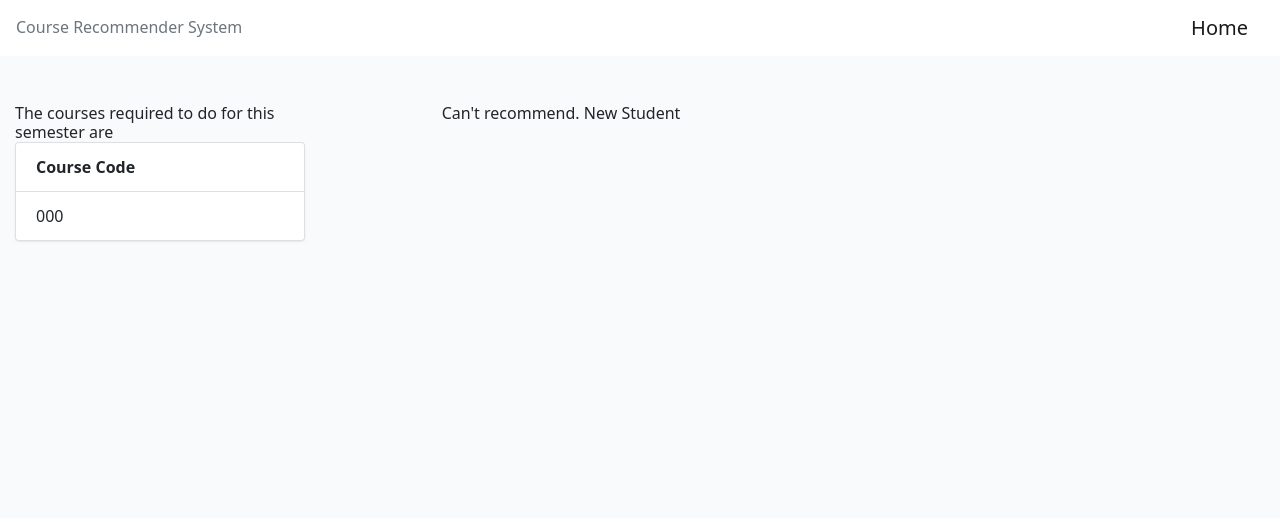
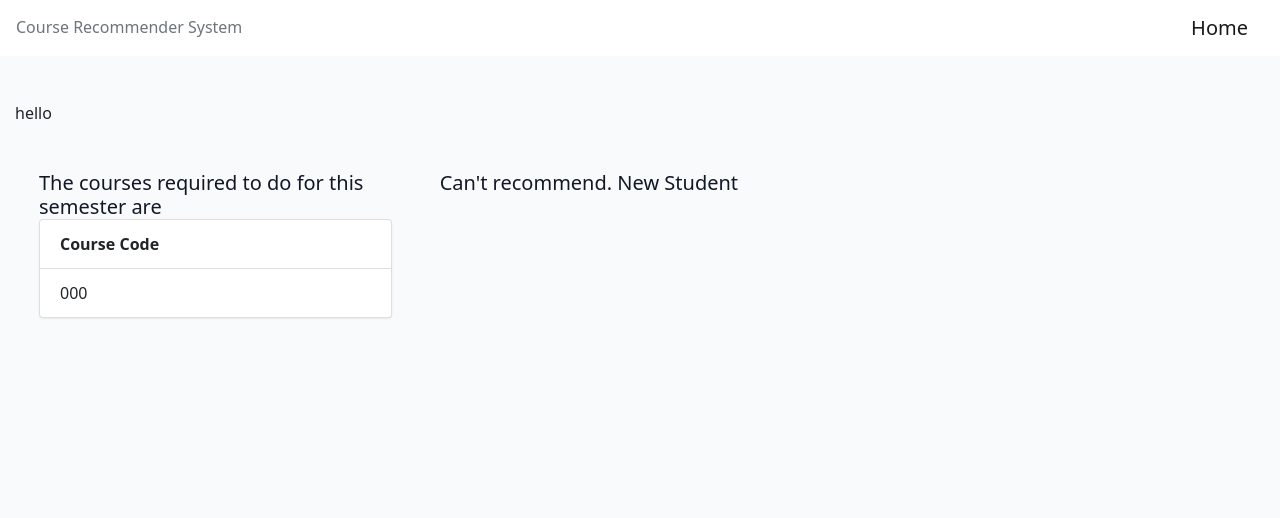
Before and after one commit to temitayopelumi/Course-Recommender-System, a Flask app: template templates/next.html in a window 1280 px wide. Shown: the top 518 px of the page. Run offline with Flask 2, Linux system fonts and the light colour scheme; tables that the repository leaves empty hold one stand-in row (values such as "Sample post"); the template is opened without the code that fills it: values that come from a table or form of the project are taken from there, most other values are stand-ins (such as "Sample title", 1, 10 or a date in 2020); style sheets or scripts are compiled from the project's sources; some libraries are stand-ins or nearby versions.

Commit message:
fixed bug

```diff
--- a/templates/next.html
+++ b/templates/next.html
@@ -1,46 +1,47 @@
 {% extends "base.html" %} {% block content %}
-<div class="row">
-  <div class="col-md-3">
-    <h4>The courses required to do for this semester are</h4>
+<div class="mt-10 sm:mt-0">
+  <h4>hello</h4>
+  <div class="md:grid md:grid-cols-3 md:gap-6">
+    <div class="md:col-span-1">
+      <div class="px-4 sm:px-0 pt-5">
+        <h4 class="text-xl font-medium leading-6 text-gray-900">The courses required to do for this semester are</h4>
         <ol class="list-group list-group-numbered">
           <li class="list-group-item"><strong>Course Code</strong></li>
           {% for course in courses %}
           <li class="list-group-item">
             <tr>
-          <td scope="row">{{course['course_code']}}</td>
+              <td scope="row block text-sm font-medium text-gray-700">{{course['course_code']}}</td>
             </tr>
           </li>
           {% endfor %}
         </ol>
       </div>
-  <div class="col-md-1"></div>
-  <div class="col-md-7">
+    </div>
+
+    <div class="mt-5 md:mt-0 md:col-span-2">
       {% if unit > 1 %}
-    <h4>Enter Student's Current GP and Grade in Previous Attempted Courses</h4>
-    <div class=" text-center">
+      <h4 class="text-xl font-medium leading-6 text-gray-900">Enter Student's Current GP and Grade in Previous Attempted
+        Courses</h4>
+
       <form id="regForm">
+        <div class="shadow overflow-hidden sm:rounded-md ">
+          <div class="px-4 py-5 bg-white sm:p-6">
             <div class="text-left form-group ">
-          <label class="text-left font-weight-bold"
-            >Student's Last Cummulative Grade point<span
-              class="text-danger"
-            >
-              *</span
-            ></label
-          >
+              <label class="block text-sm font-medium text-gray-700">Student's Last Cummulative Grade point<span
+                  class="text-danger">
+                  *</span></label>
               <p><input
-            class="form-control"
-            oninput="this.className = ''"
-            name="gpa"
-            placeholder="Enter student's last Cpga"
-
-          /></p>
+                  class="focus:ring-indigo-500 focus:border-indigo-500 flex-1 block w-full rounded-none rounded-r-md sm:text-sm border-gray-300"
+                  oninput="this.className = ''" name="gpa" placeholder="Enter student's last Cpga" /></p>
             </div>
             <!-- One "tab" for each step in the form: -->
             {% if p1H %}
             <div class="tab text-left font-weight-bold">Part One Harmattan Semester: <br><br>
               {% for p in p1H %}
-            <label class="text-left" for="">{{p['course_code']}}</label>
-          <p><input class="form-control" placeholder="Enter student's Grade..." oninput="this.className = ''" name="{{p['course_code']}}"></p>
+              <label class="block text-sm font-medium text-gray-700" for="">{{p['course_code']}}</label>
+              <p><input
+                  class="focus:ring-indigo-500 focus:border-indigo-500 flex-1 block w-full rounded-none rounded-r-md sm:text-sm border-gray-300"
+                  placeholder="Enter student's Grade..." oninput="this.className = ''" name="{{p['course_code']}}"></p>
               {% endfor %}
             </div>
             {% endif %}
@@ -48,8 +49,10 @@
             {% if p1R %}
             <div class="tab text-left font-weight-bold">Part One Rain Semester: <br><br>
               {% for p in p1R %}
-          <label class="text-left" for="">{{p['course_code']}}</label>
-        <p><input class="form-control" placeholder="First name..." oninput="this.className = ''" name="{{p['course_code']}}"></p>
+              <label class="block text-sm font-medium text-gray-700" for="">{{p['course_code']}}</label>
+              <p><input
+                  class="focus:ring-indigo-500 focus:border-indigo-500 flex-1 block w-full rounded-none rounded-r-md sm:text-sm border-gray-300"
+                  placeholder="First name..." oninput="this.className = ''" name="{{p['course_code']}}"></p>
               {% endfor %}
             </div>
             {% endif %}
@@ -57,8 +60,10 @@
             {% if p2H %}
             <div class="tab text-left font-weight-bold">Part Two Harmattan Semester: <br><br>
               {% for p in p2H %}
-          <label class="text-left" for="">{{p['course_code']}}</label>
-        <p><input class="form-control" placeholder="First name..." oninput="this.className = ''" name="{{p['course_code']}}"></p>
+              <label class="block text-sm font-medium text-gray-700" for="">{{p['course_code']}}</label>
+              <p><input
+                  class="focus:ring-indigo-500 focus:border-indigo-500 flex-1 block w-full rounded-none rounded-r-md sm:text-sm border-gray-300"
+                  placeholder="First name..." oninput="this.className = ''" name="{{p['course_code']}}"></p>
               {% endfor %}
             </div>
             {% endif %}
@@ -66,8 +71,10 @@
             {% if p2R %}
             <div class="tab text-left font-weight-bold">Part Two Rain Semester: <br><br>
               {% for p in p2R %}
-          <label class="text-left" for="">{{p['course_code']}}</label>
-        <p><input class="form-control" placeholder="First name..." oninput="this.className = ''" name="{{p['course_code']}}"></p>
+              <label class="block text-sm font-medium text-gray-700" for="">{{p['course_code']}}</label>
+              <p><input
+                  class="focus:ring-indigo-500 focus:border-indigo-500 flex-1 block w-full rounded-none rounded-r-md sm:text-sm border-gray-300"
+                  placeholder="First name..." oninput="this.className = ''" name="{{p['course_code']}}"></p>
               {% endfor %}
             </div>
             {% endif %}
@@ -75,8 +82,10 @@
             {% if p3H%}
             <div class="tab text-left font-weight-bold">Part Three Harmattan Semester: <br><br>
               {% for p in p3H %}
-          <label class="text-left" for="">{{p['course_code']}}</label>
-        <p><input class="form-control" placeholder="First name..." oninput="this.className = ''" name="{{p['course_code']}}"></p>
+              <label class="block text-sm font-medium text-gray-700" for="">{{p['course_code']}}</label>
+              <p><input
+                  class="focus:ring-indigo-500 focus:border-indigo-500 flex-1 block w-full rounded-none rounded-r-md sm:text-sm border-gray-300"
+                  placeholder="First name..." oninput="this.className = ''" name="{{p['course_code']}}"></p>
               {% endfor %}
             </div>
             {% endif %}
@@ -84,8 +93,10 @@
             {% if p3R %}
             <div class="tab text-left font-weight-bold">Part Three Rain Semester: <br><br>
               {% for p in p3R %}
-          <label class="text-left"for="">{{p['course_code']}}</label>
-        <p><input class="form-control" placeholder="First name..." oninput="this.className = ''" name="{{p['course_code']}}"></p>
+              <label class="block text-sm font-medium text-gray-700" for="">{{p['course_code']}}</label>
+              <p><input
+                  class="focus:ring-indigo-500 focus:border-indigo-500 flex-1 block w-full rounded-none rounded-r-md sm:text-sm border-gray-300"
+                  placeholder="First name..." oninput="this.className = ''" name="{{p['course_code']}}"></p>
               {% endfor %}
             </div>
             {% endif %}
@@ -93,32 +104,40 @@
             {% if p4H %}
             <div class="tab text-left font-weight-bold">Part Four Harmattan Semester: <br><br>
               {% for p in p4H %}
-          <label  class="text-left"for="">{{p['course_code']}}</label>
-        <p><input class="form-control" placeholder="First name..." oninput="this.className = ''" name="{{p['course_code']}}"></p>
+              <label class="block text-sm font-medium text-gray-700" for="">{{p['course_code']}}</label>
+              <p><input
+                  class="focus:ring-indigo-500 focus:border-indigo-500 flex-1 block w-full rounded-none rounded-r-md sm:text-sm border-gray-300"
+                  placeholder="First name..." oninput="this.className = ''" name="{{p['course_code']}}"></p>
               {% endfor %}
             </div>
             {% endif %}
             {% if p4R %}
             <div class="tab text-left font-weight-bold">Part Four Rain Semester: <br><br>
               {% for p in p4R %}
-          <label  class="text-left"for="">{{p['course_code']}}</label>
-        <p><input class="form-control" placeholder="First name..." oninput="this.className = ''" name="{{p['course_code']}}"></p>
+              <label class="block text-sm font-medium text-gray-700" for="">{{p['course_code']}}</label>
+              <p><input
+                  class="focus:ring-indigo-500 focus:border-indigo-500 flex-1 block w-full rounded-none rounded-r-md sm:text-sm border-gray-300"
+                  placeholder="First name..." oninput="this.className = ''" name="{{p['course_code']}}"></p>
               {% endfor %}
             </div>
             {% endif %}
             {% if p5H %}
             <div class="tab text-left font-weight-bold">Part Five Harmattan Semester: <br><br>
               {% for p in p5H %}
-          <label  class="text-left"for="">{{p['course_code']}}</label>
-        <p><input class="form-control" placeholder="First name..." oninput="this.className = ''" name="{{p['course_code']}}"></p>
+              <label class="block text-sm font-medium text-gray-700" for="">{{p['course_code']}}</label>
+              <p><input
+                  class="focus:ring-indigo-500 focus:border-indigo-500 flex-1 block w-full rounded-none rounded-r-md sm:text-sm border-gray-300"
+                  placeholder="First name..." oninput="this.className = ''" name="{{p['course_code']}}"></p>
               {% endfor %}
             </div>
             {% endif %}
             {% if p5R %}
             <div class="tab text-left font-weight-bold">Part Five Rain Semester: <br><br>
               {% for p in p5R %}
-          <label  class="text-left"for="">{{p['course_code']}}</label>
-        <p><input class="form-control" placeholder="First name..." oninput="this.className = ''" name="{{p['course_code']}}"></p>
+              <label class="block text-sm font-medium text-gray-700" for="">{{p['course_code']}}</label>
+              <p><input
+                  class="focus:ring-indigo-500 focus:border-indigo-500 flex-1 block w-full rounded-none rounded-r-md sm:text-sm border-gray-300"
+                  placeholder="First name..." oninput="this.className = ''" name="{{p['course_code']}}"></p>
               {% endfor %}
             </div>
             {% endif %}
@@ -137,11 +156,11 @@
               <span class="step"></span>
               <span class="step"></span>
               <span class="step"></span>
-
-
+            </div>
+          </div>
         </div>
       </form>
-    </div>
+
 
       <!-- {% for prev_course in prev_courses %}
             <div class="row justify-content-between text-left">
@@ -170,7 +189,7 @@
                 >
                 <input
                   placeholder="Enter student's grade"
-                  class="form-control"
+                  class="focus:ring-indigo-500 focus:border-indigo-500 flex-1 block w-full rounded-none rounded-r-md sm:text-sm border-gray-300"
                   name="{{prev_course['course_code']}}"
                   type="text"
                 />
@@ -181,13 +200,13 @@
 
         </div>-->
       {% else %}
-    <h3>Can't recommend. New Student</h3>
+      <h3 class="text-xl font-medium leading-6 text-gray-900">Can't recommend. New Student</h3>
       {% endif %}
     </div>
   </div>
 
 
 
-<div class="col-md-2"></div>
 </div>
+
 {% endblock %}
```
Lines whose indentation alone changed are shown as unchanged.
